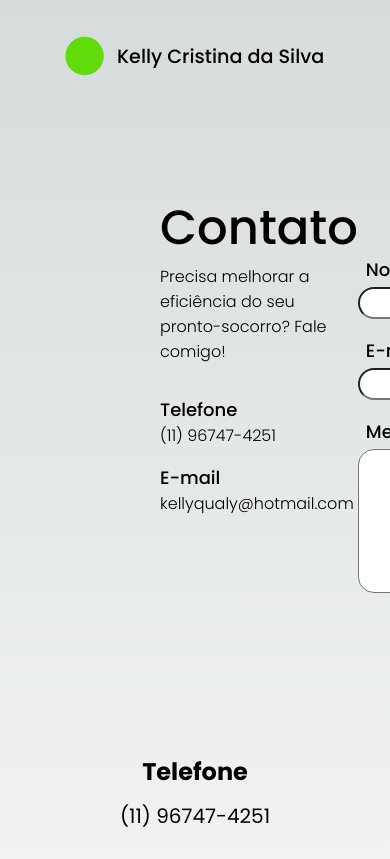
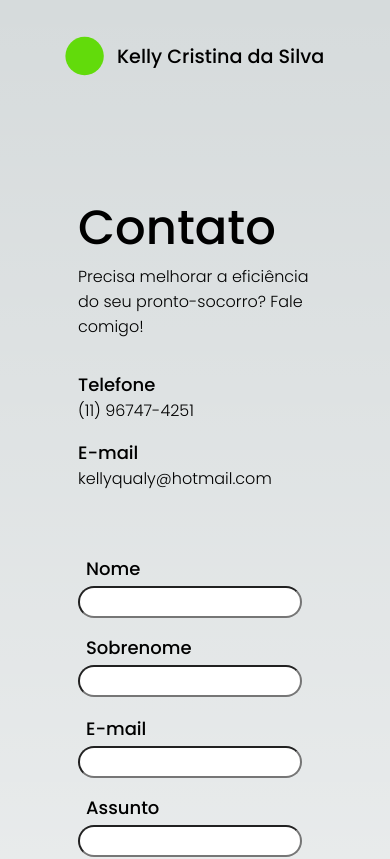
Before and after one commit to Kahmori/Curriculo_Site, a React (Vite) app: page /#/contato in a window 390 px wide. Shown: the top 859 px of the page. Built offline with nearby package versions, Linux system fonts and the light colour scheme.

Commit message:
responsivity + readme

```diff
--- a/src/pages/contato/page.module.css
+++ b/src/pages/contato/page.module.css
@@ -75,3 +75,26 @@
   display: flex;
   flex-direction: column;
 }
+
+@media screen and (max-width: 1150px) {
+  #contatoBanner{
+    margin: 7rem 5rem 9rem 5rem !important;
+  }
+}
+
+@media screen and (max-width: 600px) {
+  #contatoBanner{
+    display: flex;
+    flex-direction: column;
+    margin: 7rem 20% 9rem 20% !important;
+  }
+
+  .row{
+    flex-direction: column;
+  }
+
+  .row div{
+    display: flex;
+    flex-direction: column;
+  }
+}
--- a/src/pages/curriculo/page.module.css
+++ b/src/pages/curriculo/page.module.css
@@ -51,3 +51,51 @@
 .grid li{
   margin: 2rem 0;
 }
+
+@media screen and (max-width: 1200px) and (min-width:900px) {
+  #curriculoBanner{
+    margin: 7rem 5rem 10rem 5rem !important;
+    display: flex;
+    flex-wrap: wrap;
+  }
+
+  #pageTitle{
+    margin-bottom: 2rem;
+  }
+}
+
+@media screen and (max-width: 900px) {
+  #curriculoBanner{
+    margin: 7rem 5rem 9rem 5rem !important;
+    display: flex;
+    flex-wrap: wrap;
+  }
+
+  #pageTitle{
+    margin-bottom: 0rem;
+  }
+
+  .sectionTitle{
+    margin-bottom: 2rem;
+  }
+
+  .grid{
+    display: flex;
+    flex-direction: column;
+  }
+
+  #curriculoBanner hr{
+    display: none;
+  }
+}
+
+@media screen and (max-width: 600px) {
+  .flex{
+    display: flex;
+    flex-direction: column;
+  }
+
+  .grid{
+    margin: 2rem 0 !important;
+  }
+}
```
Also changed, not shown: 1 other file (tests, documents, lock files or other folders).
